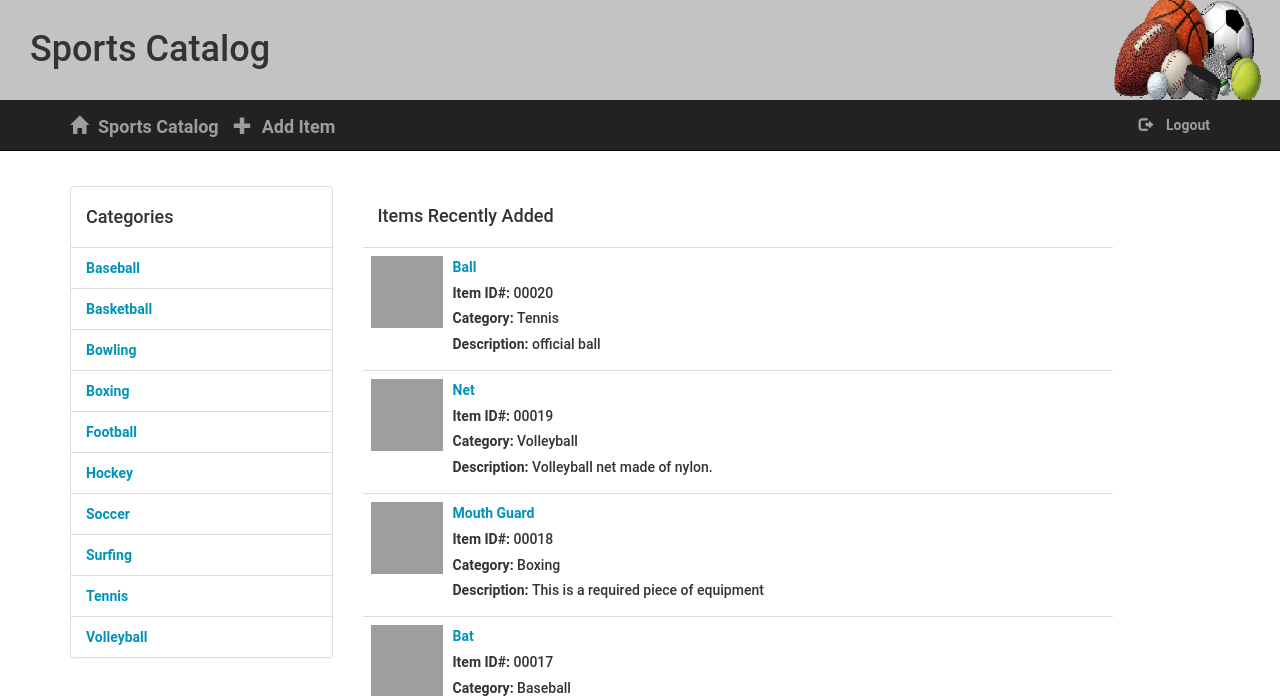
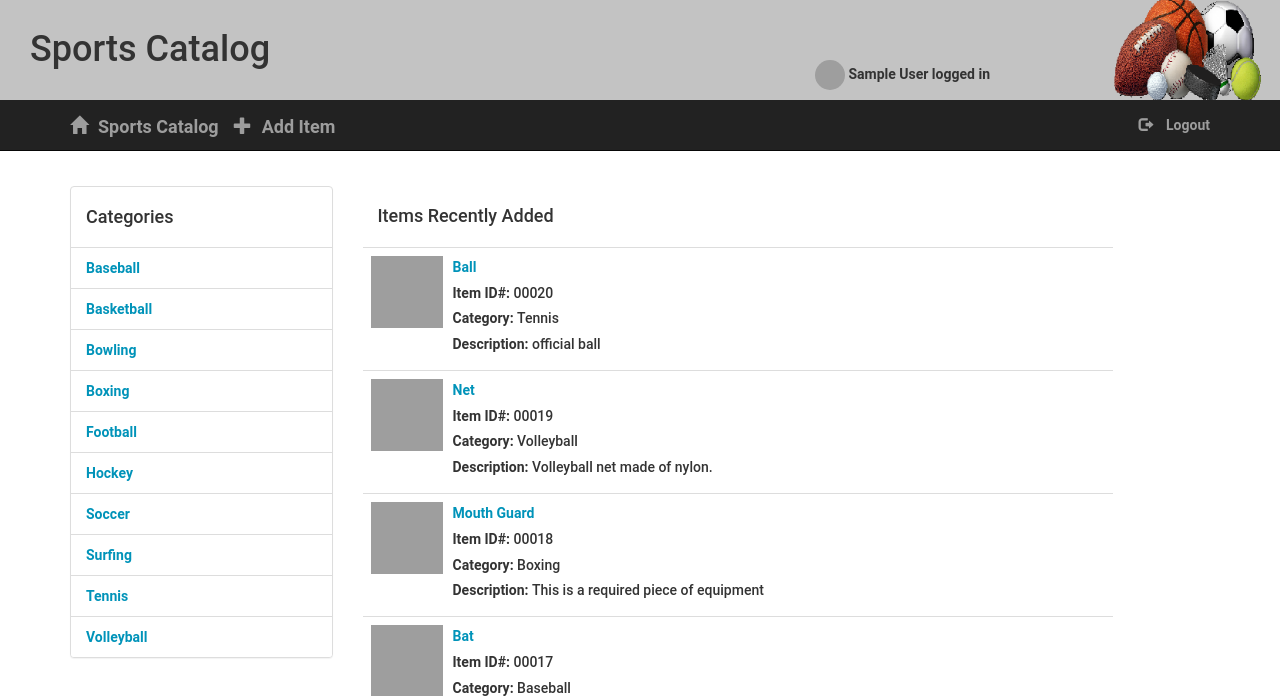
Before and after one commit to sscanni/catalogProject, a Flask app: page / in a window 1280 px wide. Shown: the top 696 px of the page. Run offline with Flask 2, Linux system fonts and the light colour scheme; the visitor is signed in with stand-in values (Sample User, id 1); some libraries are stand-ins or nearby versions; grey boxes are pictures that could not be loaded.

Commit message:
Add user logged in message and image

```diff
--- a/static/styles.css
+++ b/static/styles.css
@@ -42,10 +42,6 @@ h3 {
  }
 
  a {
- 	font-size: 14px;
- 	color: #0093B9;
- 	line-height: 17px;
- } a {
  	font-size: 14px;
  	color: #0093B9;
  	line-height: 17px;
@@ -132,6 +128,7 @@ h3 {
 	/* margin: 45px 0; */
     margin: 30px 30px;
 }
+
  /* .restaurant-list {
  	background-color: #F0F0F0;
  	padding: 20px;
@@ -150,8 +147,8 @@ h3 {
 	font-weight: 700;
 } */
 .creator {
-	padding-right: 20px;
-	margin-top: -20px;
+	padding-right: 275px;
+	margin-top: -40px;
 	text-align: right;
 	float:right;
 }
@@ -159,12 +156,12 @@ h3 {
 	width: 100px;
 	border-radius: 50%;
 }
-.creator figcaption {
+/* .creator figcaption {
 	font-size: 14px;
 	color: #7B7573;
 	font-weight: 400;
 	margin-top: -20px;
-}
+} */
 .flash {
 	background-color: #98FB98;
 	width:100%;
--- a/templates/main.html
+++ b/templates/main.html
@@ -18,6 +18,12 @@
 			<div class="row banner main">
 				<h1>Sports Catalog</h1>
 			</div>
+			{%if 'username' in session %}
+			<div class="creator">
+				<img src="{{session['picture']}}" style = "width: 30px; height: 30px;border-radius: 25px;-webkit-border-radius: 25px;-moz-border-radius: 25px;">
+				<span>{{session['username']}} logged in</span>
+			</div>
+			{% endif %}
 		</div>
 		<nav class="navbar navbar-inverse navbar-static-top">
 			<div class="container-fluid">
```
Also changed, not shown: catalog.db.
